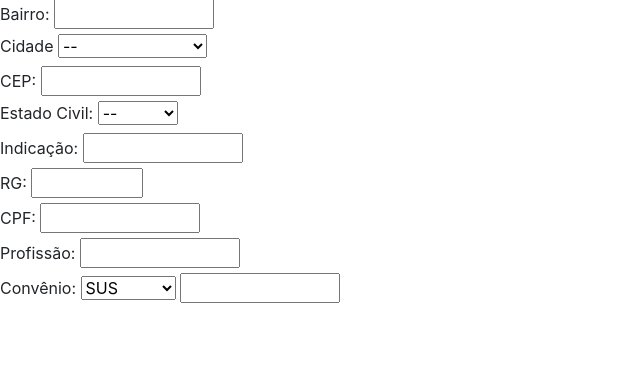
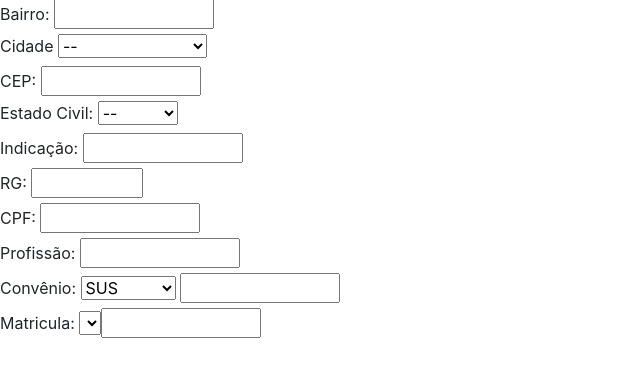
Before and after one commit to ifpb-sr/sisriso, a Flask app: template templates/clientes/clientes.html in a window 1280 px wide. Shown: the part 299-690 px from the top of the page, without its empty margins (0-640 px from the left). Run offline with Flask 2, Linux system fonts and the light colour scheme; the template is opened without the code that fills it, so the values that code supplies are empty; some libraries are stand-ins or nearby versions.

Commit message:
Update clientes.html

```diff
--- a/templates/clientes/clientes.html
+++ b/templates/clientes/clientes.html
@@ -106,9 +106,18 @@
 					</div>
 			      <div class="area">
                                 <label for="TP">Tipo de plano:</label>
-                                <select name="TP" id="TP">
-			<input type="text" id="endereco" name="endereco" style="width: 10em"  value="" />
+                                <select name="TP" id="Tipo de plano">
+			<input type="text" id="Tipo de plano" name="endereco" style="width: 10em"  value="" />
   </div>
+
+
+				      <div class="area">
+                                <label for="MT">Matricula:</label>
+                                <select name="MT" id="Matricula">
+			<input type="text" id="Matricula" name="endereco" style="width: 10em"  value="" />
+  </div>
+
+
 
 
 
```
